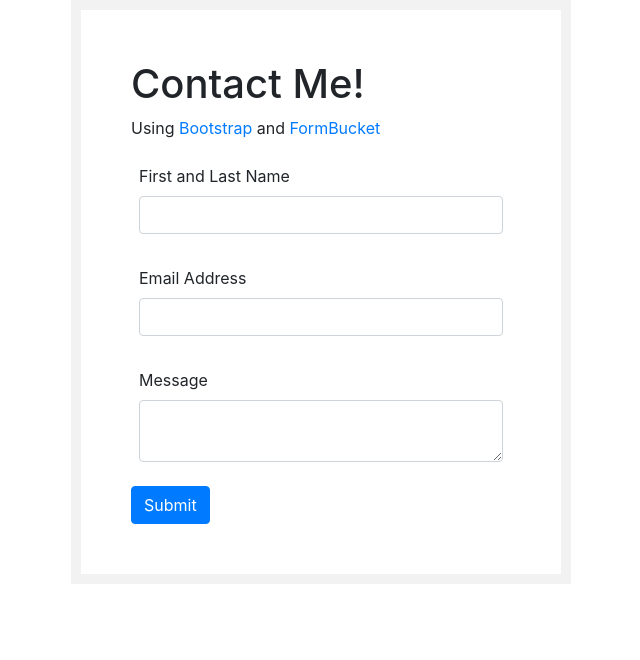
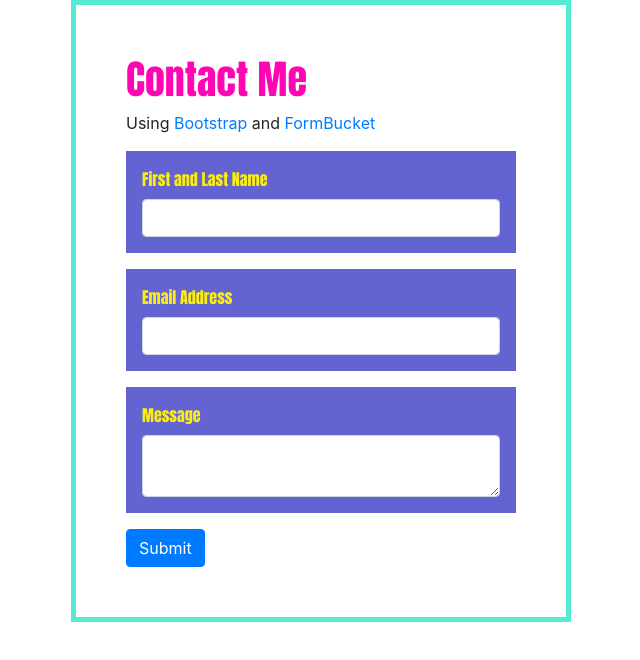
Before and after one commit to Addison00-00/UX-220-Practice-Test-2, a plain HTML site: page q2.html in a window 1280 px wide. Shown: the whole page, without its empty margins (319-959 px from the left). Drawn offline with nearby package versions, Linux system fonts and the light colour scheme.

Commit message:
Committing Q2 FINAL Changes. >:P

```diff
--- a/q2.html
+++ b/q2.html
@@ -13,7 +13,7 @@
             margin: auto;
             padding: 50px;
             background: #ffffff;
-            border: 10px solid #f2f2f2;
+            border: 5px solid #55ead4;
         }
 
         .form-group[data-color="blue"] {
@@ -25,6 +25,18 @@
             background-color: #ffffff;
             padding: 0.5em;
         }
+
+        .form-box h1 {
+            color: #FF06B5 !important;
+            font-family: Impact, Haettenschweiler, 'Arial Narrow Bold', sans-serif !important;
+            font-weight: 600px !important;
+        }
+
+        .form-box label {
+            color: #FCEE0C !important;
+            font-family: Impact, Haettenschweiler, 'Arial Narrow Bold', sans-serif !important;
+            font-weight: 600px !important;
+        }
     </style>
 </head>
 
@@ -33,19 +45,19 @@
         <section id="contact">
             <div id="contact_markdown"></div>
             <div class="form-box">
-                <h1>Contact Me!</h1>
+                <h1>Contact Me</h1>
                 <p>Using <a href="https://getbootstrap.com">Bootstrap</a> and <a
                         href="https://www.formbucket.com">FormBucket</a></p>
                 <form action="https://api.formbucket.com/f/c2K3QTQ" method="post">
-                    <div class="form-group">
+                    <div class="form-group" data-color="blue">
                         <label for="name">First and Last Name</label>
                         <input class="form-control" id="name" type="text" name="Name">
                     </div>
-                    <div class="form-group">
+                    <div class="form-group" data-color="blue">
                         <label for="email">Email Address</label>
                         <input class="form-control" id="email" type="email" name="Email">
                     </div>
-                    <div class="form-group">
+                    <div class="form-group" data-color="blue">
                         <label for="message">Message</label>
                         <textarea class="form-control" id="message" name="Message"></textarea>
                     </div>
```
